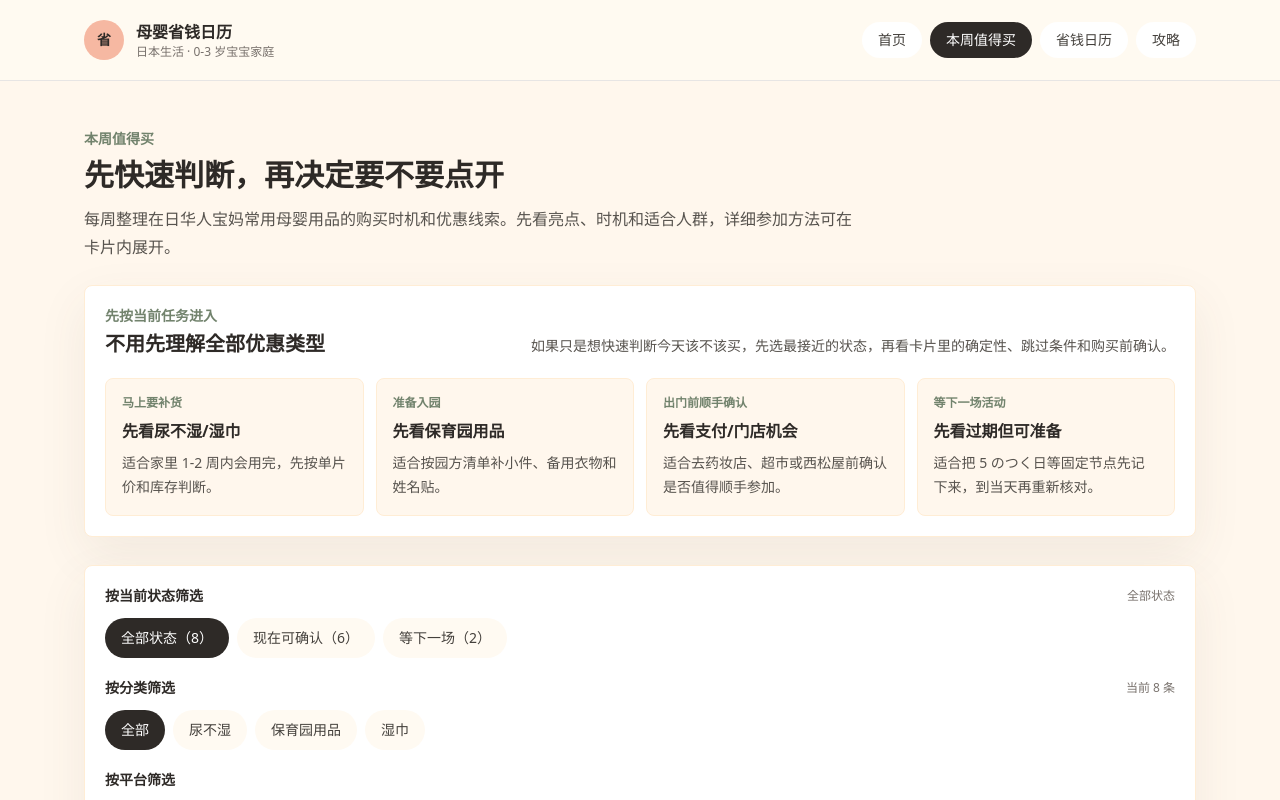
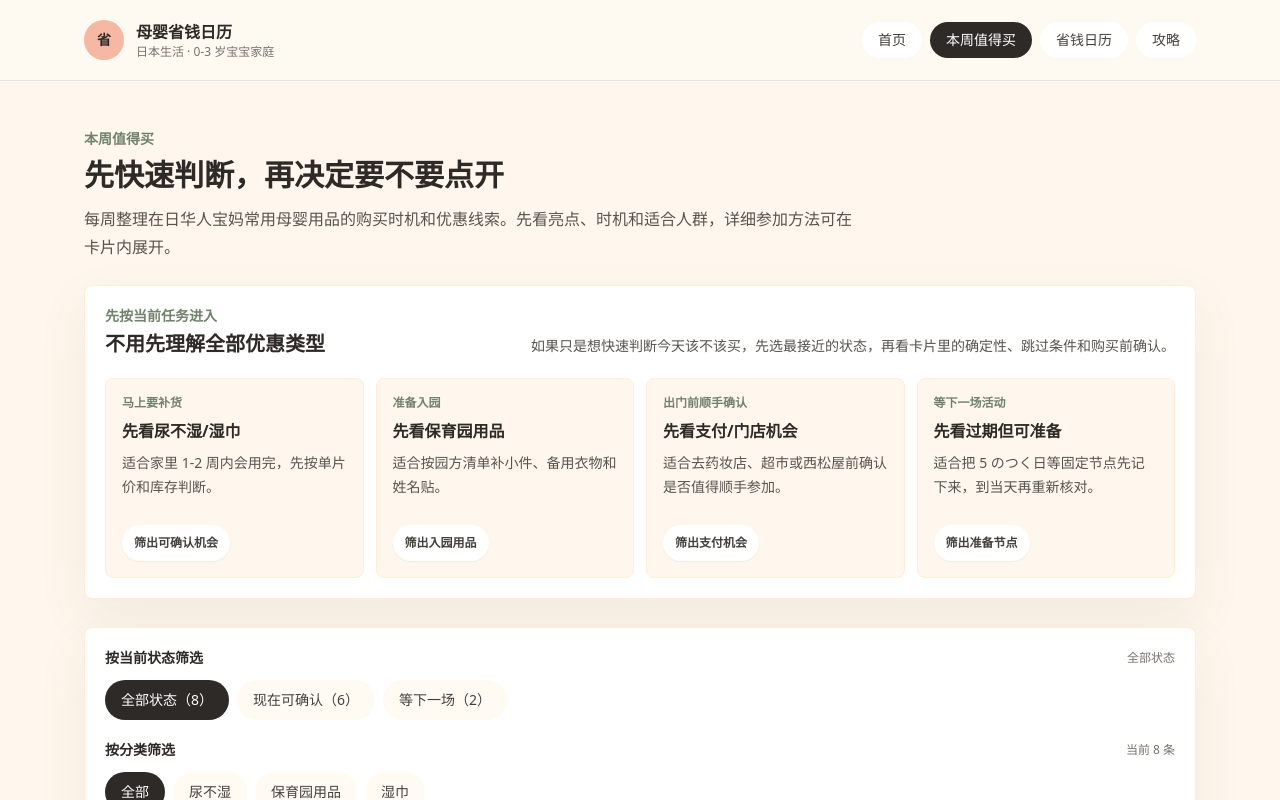
Before and after one commit to fengchuanli/mama-save-jp, a Next.js app: page /deals in a window 1280 px wide. Shown: the top 800 px of the page. Built offline with nearby package versions, Linux system fonts and the light colour scheme.

Commit message:
优化优惠页任务入口移动端体验

```diff
--- a/pages/deals.tsx
+++ b/pages/deals.tsx
@@ -83,6 +83,7 @@ export default function Deals({ deals }: DealsProps) {
       label: "马上要补货",
       title: "先看尿不湿/湿巾",
       description: "适合家里 1-2 周内会用完，先按单片价和库存判断。",
+      action: "筛出可确认机会",
       category: "尿不湿",
       platform: "全部",
       status: "active" as DealStatusFilter
@@ -91,6 +92,7 @@ export default function Deals({ deals }: DealsProps) {
       label: "准备入园",
       title: "先看保育园用品",
       description: "适合按园方清单补小件、备用衣物和姓名贴。",
+      action: "筛出入园用品",
       category: "保育园用品",
       platform: "全部",
       status: "active" as DealStatusFilter
@@ -99,6 +101,7 @@ export default function Deals({ deals }: DealsProps) {
       label: "出门前顺手确认",
       title: "先看支付/门店机会",
       description: "适合去药妆店、超市或西松屋前确认是否值得顺手参加。",
+      action: "筛出支付机会",
       category: "全部",
       platform: "PayPay",
       status: "active" as DealStatusFilter
@@ -107,6 +110,7 @@ export default function Deals({ deals }: DealsProps) {
       label: "等下一场活动",
       title: "先看过期但可准备",
       description: "适合把 5 のつく日等固定节点先记下来，到当天再重新核对。",
+      action: "筛出准备节点",
       category: "全部",
       platform: "全部",
       status: "expired" as DealStatusFilter
@@ -252,11 +256,14 @@ export default function Deals({ deals }: DealsProps) {
                   key={route.label}
                   type="button"
                   onClick={() => applyTaskEntry(route.category, route.platform, route.status)}
-                  className="w-[78vw] min-w-[17rem] shrink-0 snap-start rounded-lg border border-orange-100 bg-orange-50 p-4 text-left transition hover:bg-linen sm:w-auto sm:min-w-0 sm:shrink"
+                  className="flex min-h-[12.5rem] w-[78vw] min-w-[17rem] shrink-0 snap-start flex-col rounded-lg border border-orange-100 bg-orange-50 p-4 text-left transition hover:bg-linen sm:w-auto sm:min-w-0 sm:shrink"
                 >
                   <p className="text-xs font-semibold text-tea">{route.label}</p>
                   <h3 className="mt-2 font-semibold text-ink">{route.title}</h3>
                   <p className="mt-2 text-sm leading-6 text-stone-600">{route.description}</p>
+                  <span className="mt-auto inline-flex min-h-9 w-fit items-center rounded-full bg-white px-3 py-1 text-xs font-semibold text-stone-700 shadow-sm">
+                    {route.action}
+                  </span>
                 </button>
               ))}
             </div>
```
Also changed, not shown: 1 other file (tests, documents, lock files or other folders).
